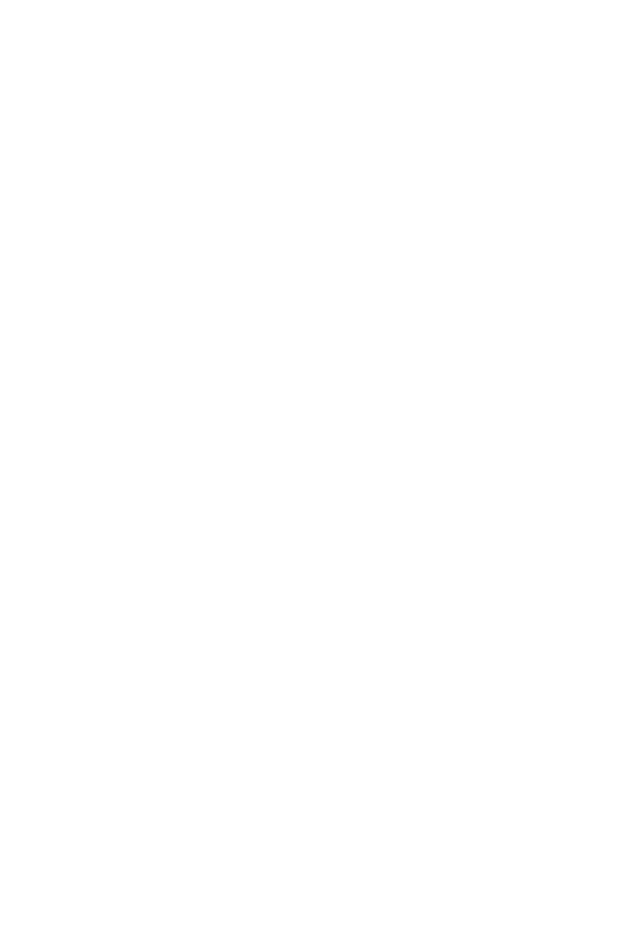
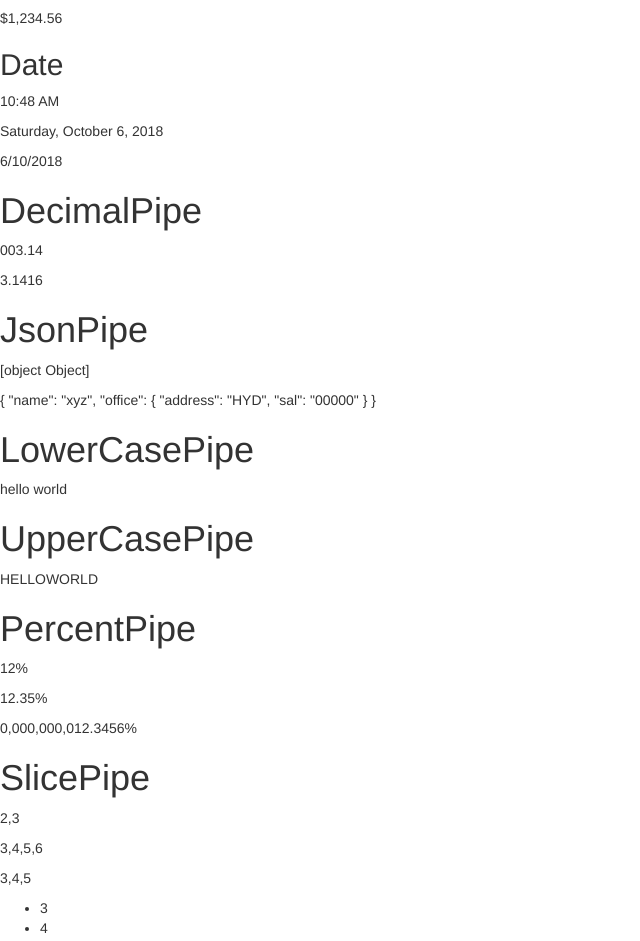
Before and after one commit to Kadalitejaswi/tradewin-frontend-wahid, an Angular app: page /sample in a window 1280 px wide. Shown: the part 960-1901 px from the top of the page, without its empty margins (0-640 px from the left). Before the commit the page ends 967 px from the top, so only its background shows below. Built offline with nearby package versions, Linux system fonts and the light colour scheme; no server answers.

Commit message:
generating built in pipes

```diff
--- a/src/app/sample/sample.component.html
+++ b/src/app/sample/sample.component.html
@@ -59,3 +59,79 @@
 <div style="text-align:center" custom>
   <h1 changeText >Welcome to {{title}}.</h1>
 </div>
+
+
+<!--  ***************************   Pipes concept ******************************************************                                                         -->
+<!-- currency pipe -->
+<div class="card card-block">
+  <h2 class="card-title">Currency</h2>
+  <div class="card-text">
+    <p>{{ 1234.56 | currency:"CAD" }}</p>
+    <p>{{ 1234.56 | currency:'CAD':'code'}}</p>
+    <p>{{ 1234.56 | currency:'CAD':'symbol'}}</p>
+    <p>{{ 1234.56 | currency:'CAD':'symbol-narrow'}}</p>
+  </div>
+</div>
+<!-- Date pipe -->
+<div class="card card-block">
+  <h2 class="card-title">Date</h2>
+  <div class="card-text">
+    <p>{{ dt | date: 'shortTime' }}</p>
+    <p>{{ dt | date: 'fullDate' }}</p>
+    <p>{{ dt | date: 'd/M/y' }}</p>
+  </div>
+</div>
+<!-- Decimal pipe -->
+
+<div class="card card-block">
+  <div class="card-text">
+    <h1 class="card-title">DecimalPipe</h1>
+    <p>{{ 3.14159265 | number: '3.1-2' }}</p>
+    <p>{{ 3.14159265 | number: '1.4-4' }}</p>
+  </div>
+</div>
+<!-- Json pipe -->
+<div class="card card-block">
+  <h1 class="card-title">JsonPipe</h1>
+  <div class="card-text">
+    <p>{{ user }}</p>
+    <p>{{ user | json }}</p>
+  </div>
+</div>
+<!-- LowerCasePipe -->
+<div class="card card-block">
+  <h1 class="card-title">LowerCasePipe</h1>
+  <div class="card-text">
+    <p>{{ 'HELLO World' | lowercase }}</p>
+  </div>
+</div>
+<!-- UpperCasePipe -->
+<div class="card card-block">
+  <h1 class="card-title">UpperCasePipe</h1>
+  <div class="card-text">
+    <p>{{ 'helloWorld' | uppercase }}</p>
+  </div>
+</div>
+<!-- PercentPipe -->
+<div class="card card-block">
+  <h1 class="card-title">PercentPipe</h1>
+  <div class="card-text">
+    <p>{{ 0.123456 | percent }}</p>
+    <p>{{ 0.123456 | percent: '2.1-2' }}</p>
+    <p>{{ 0.123456 | percent : "10.4-4" }}</p>
+  </div>
+</div>
+<!-- SlicePipe -->
+<div class="card card-block">
+  <h1 class="card-title">SlicePipe</h1>
+  <div class="card-text">
+    <p>{{ [1,2,3,4,5,6] | slice:1:3 }}</p>
+    <p>{{ [1,2,3,4,5,6] | slice:2 }}</p>
+    <p>{{ [1,2,3,4,5,6] | slice:2:-1 }}</p>
+    <ul>
+      <li *ngFor="let num of [1,2,3,4,5,6] | slice:2:-1">
+        {{num}}
+      </li>
+    </ul>
+  </div>
+</div>
--- a/src/app/sample/sample.component.ts
+++ b/src/app/sample/sample.component.ts
@@ -13,6 +13,7 @@ selection = 'name';
 options = ['name','address','other'];
 selectedAnimal = 'dog';
 animals = ['cat', 'dog', 'zebra', 'giraffe'];
+dt=new Date();
 people: any[] = [
   {
     "name": "Avinash",
@@ -26,6 +27,13 @@ people: any[] = [
     "country": 'HK'
   }
  ];
+ user={
+   name:"xyz",
+   office:{
+     address:'HYD',
+     sal:'00000'
+   }
+}
   constructor(private auth:AuthService) {
     this.products=['cars','books','jobs','furniture','music']
   }
```
